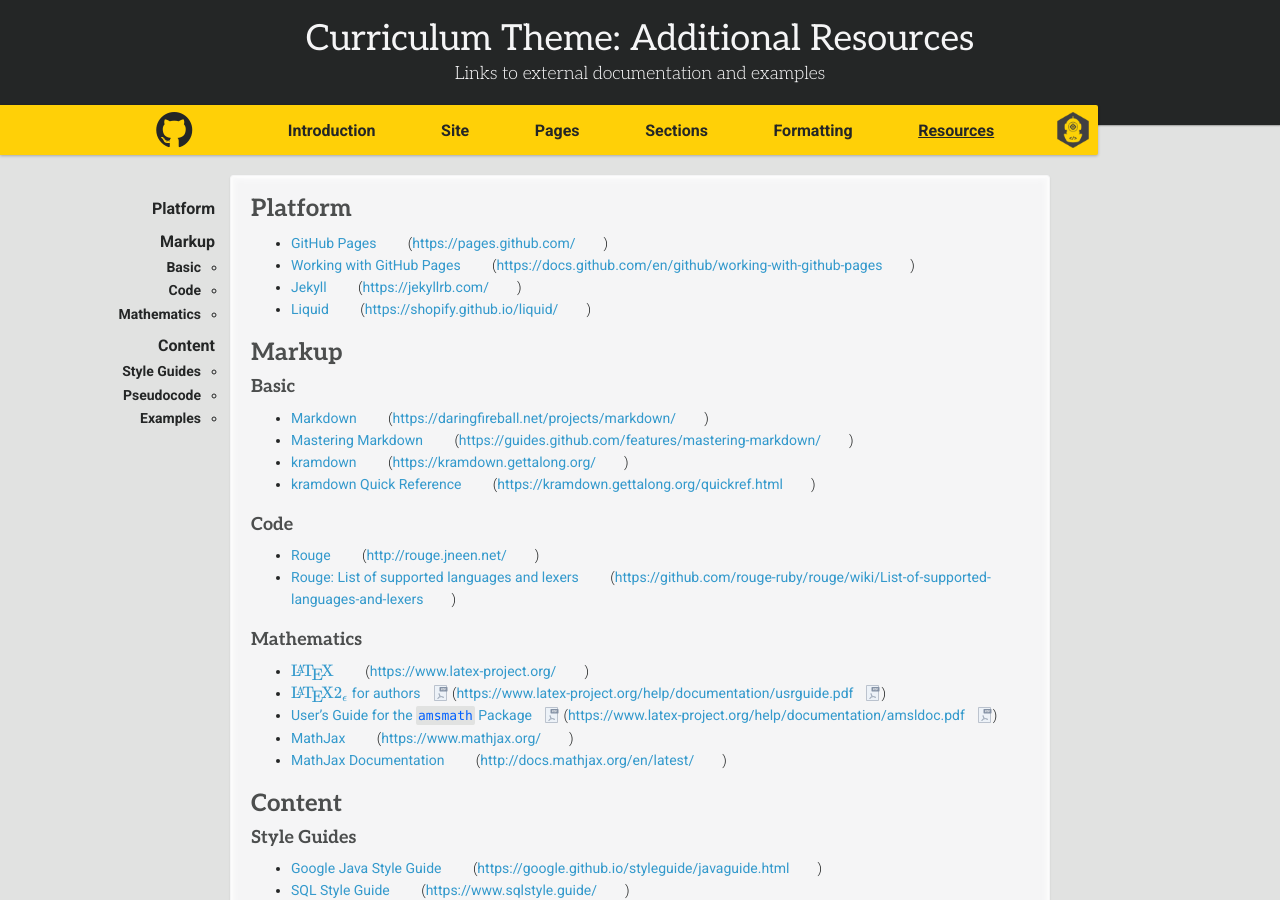
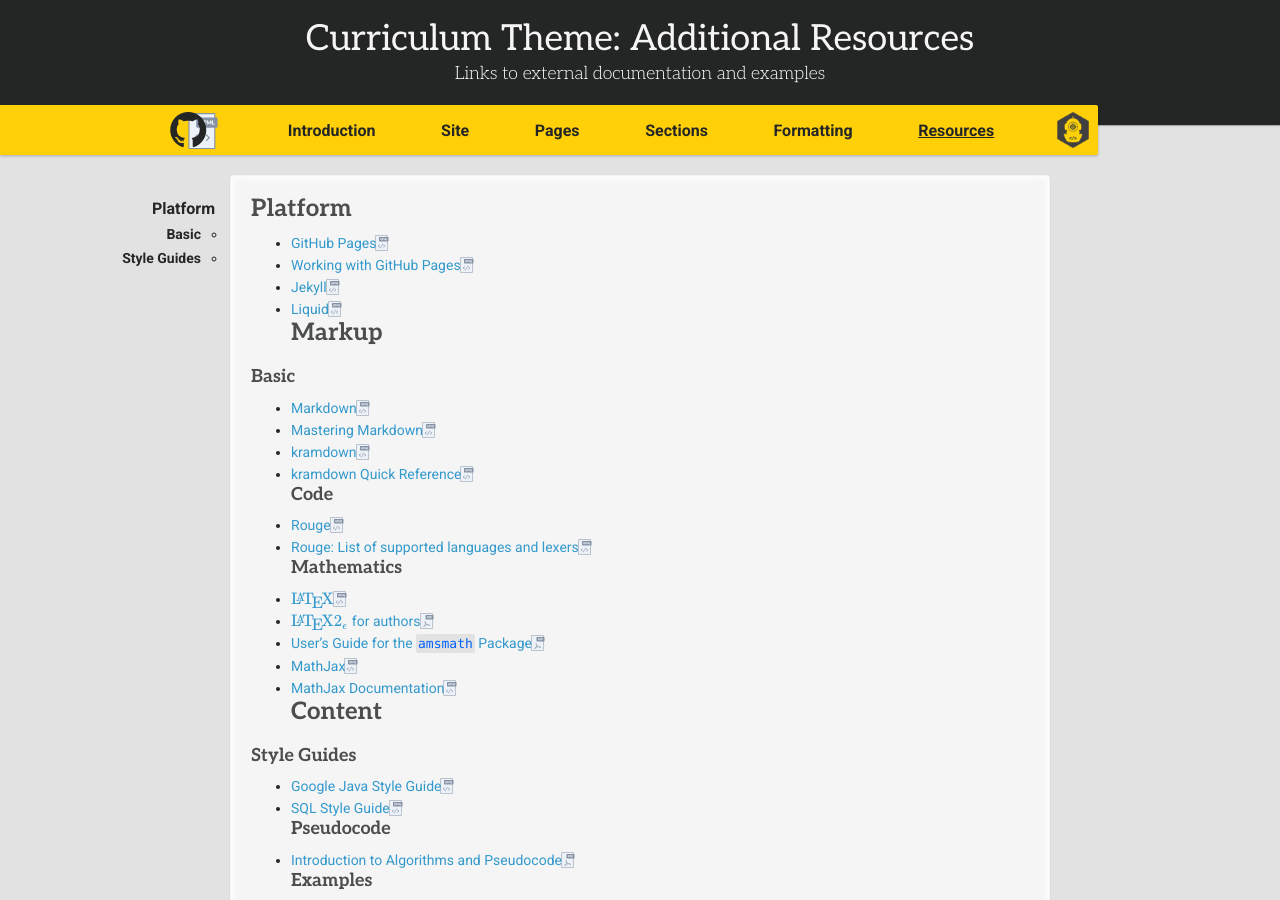
Before and after one commit to ddc-java/ddc-day, a Jekyll site: the page built from resources.md, in a window 1280 px wide and 900 px high. Built offline with Jekyll 4.4.1, drawn with Linux system fonts in a browser that asks for light colours; nearby versions of some CDN libraries; some web fonts are replaced; our own code applies the rules of GitHub Pages for plain Markdown files; formulas are drawn with MathJax 3; some of the changed lines change nothing that is shown; some of the changed text lies outside the part shown.

Commit message:
Link thumbnails

```diff
--- a/_sass/ddc-day.scss
+++ b/_sass/ddc-day.scss
@@ -107,7 +107,8 @@
   background-position-y: center;
   background-position-x: right;
   background-size: contain;
-  padding-right: 2em;
+  padding-right: 1em;
+  background-image: url("../images/thumbnails/html.svg");
 
   &[href$="pdf" i] {
     background-image: url("../images/thumbnails/pdf.svg");
--- a/resources.md
+++ b/resources.md
@@ -7,45 +7,39 @@
 
 ## Platform
 
-* [GitHub Pages](https://pages.github.com/) (<https://pages.github.com/>)
-* [Working with GitHub Pages](https://docs.github.com/en/github/working-with-github-pages) (<https://docs.github.com/en/github/working-with-github-pages>)
-* [Jekyll](https://jekyllrb.com/) (<https://jekyllrb.com/>)
-* [Liquid](https://shopify.github.io/liquid/) (<https://shopify.github.io/liquid/>)
-
+* [GitHub Pages](https://pages.github.com/)
+* [Working with GitHub Pages](https://docs.github.com/en/github/working-with-github-pages)
+* [Jekyll](https://jekyllrb.com/)
+* [Liquid](https://shopify.github.io/liquid/)
 ## Markup
 
 ### Basic
 
-* [Markdown](https://daringfireball.net/projects/markdown/) (<https://daringfireball.net/projects/markdown/>)
-* [Mastering Markdown](https://guides.github.com/features/mastering-markdown/) (<https://guides.github.com/features/mastering-markdown/>)
-* [kramdown](https://kramdown.gettalong.org/) (<https://kramdown.gettalong.org/>)
-* [kramdown Quick Reference](https://kramdown.gettalong.org/quickref.html) (<https://kramdown.gettalong.org/quickref.html>)
-
+* [Markdown](https://daringfireball.net/projects/markdown/)
+* [Mastering Markdown](https://guides.github.com/features/mastering-markdown/)
+* [kramdown](https://kramdown.gettalong.org/)
+* [kramdown Quick Reference](https://kramdown.gettalong.org/quickref.html)
 ### Code
 
-* [Rouge](http://rouge.jneen.net/) (<http://rouge.jneen.net/>)
-* [Rouge: List of supported languages and lexers](https://github.com/rouge-ruby/rouge/wiki/List-of-supported-languages-and-lexers) (<https://github.com/rouge-ruby/rouge/wiki/List-of-supported-languages-and-lexers>)
-
+* [Rouge](http://rouge.jneen.net/)
+* [Rouge: List of supported languages and lexers](https://github.com/rouge-ruby/rouge/wiki/List-of-supported-languages-and-lexers)
 ### Mathematics
 
-* [$\rm\LaTeX$](https://www.latex-project.org/) (<https://www.latex-project.org/>)
-* [$\rm\LaTeX 2_\epsilon$ for authors](https://www.latex-project.org/help/documentation/usrguide.pdf) (<https://www.latex-project.org/help/documentation/usrguide.pdf>)
-* [User’s Guide for the `amsmath` Package](https://www.latex-project.org/help/documentation/amsldoc.pdf) (<https://www.latex-project.org/help/documentation/amsldoc.pdf>)
-* [MathJax](https://www.mathjax.org/) (<https://www.mathjax.org/>)
-* [MathJax Documentation](http://docs.mathjax.org/en/latest/) (<http://docs.mathjax.org/en/latest/>)
-
+* [$\rm\LaTeX$](https://www.latex-project.org/)
+* [$\rm\LaTeX 2_\epsilon$ for authors](https://www.latex-project.org/help/documentation/usrguide.pdf)
+* [User’s Guide for the `amsmath` Package](https://www.latex-project.org/help/documentation/amsldoc.pdf)
+* [MathJax](https://www.mathjax.org/)
+* [MathJax Documentation](http://docs.mathjax.org/en/latest/)
 ## Content
 
 ### Style Guides
 
-* [Google Java Style Guide](https://google.github.io/styleguide/javaguide.html) (<https://google.github.io/styleguide/javaguide.html>)
-* [SQL Style Guide](https://www.sqlstyle.guide/) (<https://www.sqlstyle.guide/>)
-
+* [Google Java Style Guide](https://google.github.io/styleguide/javaguide.html)
+* [SQL Style Guide](https://www.sqlstyle.guide/)
 ### Pseudocode
 
-* [Introduction to Algorithms and Pseudocode](https://ddc-java.github.io/assets/pdf/Introduction%20to%20Algorithms%20and%20Pseudocode.pdf) (<https://ddc-java.github.io/assets/pdf/Introduction%20to%20Algorithms%20and%20Pseudocode.pdf>)
-
+* [Introduction to Algorithms and Pseudocode](https://ddc-java.github.io/assets/pdf/Introduction%20to%20Algorithms%20and%20Pseudocode.pdf)
 ### Examples
 
-* [Recursion](https://ddc-java.github.io/recursion/) (<https://ddc-java.github.io/recursion/>)
-* [Introduction to Git and Markdown](https://ddc-java.github.io/pre-work-git-markdown/) (<https://ddc-java.github.io/pre-work-git-markdown/>)
+* [Recursion](https://ddc-java.github.io/recursion/)
+* [Introduction to Git and Markdown](https://ddc-java.github.io/pre-work-git-markdown/)
```
